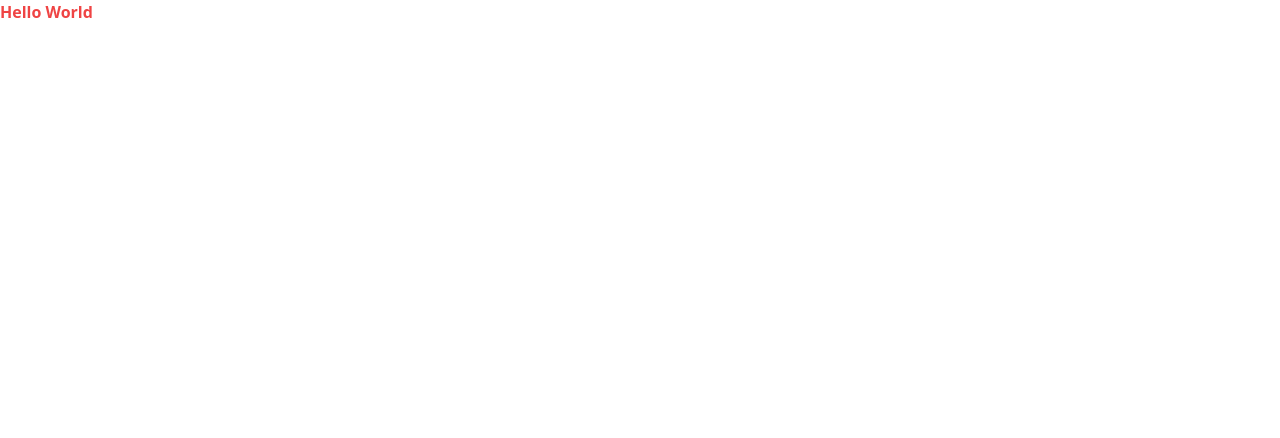
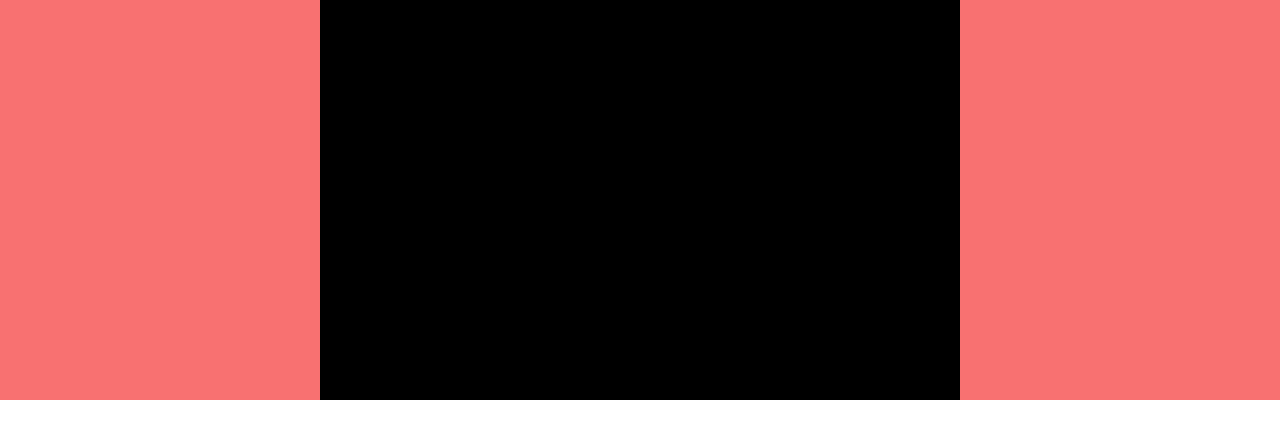
Before and after one commit to SaymanRabbi/job-task, a React (Vite) app: page / in a window 1280 px wide. Shown: the top 438 px of the page. Built offline with nearby package versions, Linux system fonts and the light colour scheme.

Commit message:
add form data

```diff
--- a/src/App.jsx
+++ b/src/App.jsx
@@ -1,12 +1,11 @@
 import './App.css'
+import AddDataForm from './Components/AddDataForm'
 
 function App() {
 
   return (
     <div>
-      <h2 className=' text-red-500 font-bold'>
-        Hello World
-      </h2>
+        <AddDataForm />
     </div>
   )
 }
--- /dev/null
+++ b/src/Components/AddDataForm.jsx
@@ -0,0 +1,13 @@
+import React from 'react';
+
+const AddDataForm = () => {
+    return (
+        <div className=' w-[100%] h-[400px] bg-red-400'>
+             <div className=' w-[50%] mx-auto h-full bg-black'>
+
+             </div>
+        </div>
+    );
+};
+
+export default AddDataForm;
```
